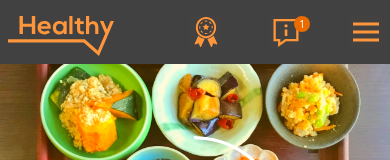
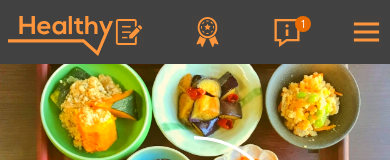
Before and after one commit to simpledark-dev/arent-health-web-app, a Next.js app: page / in a window 390 px wide. Shown: the top 160 px of the page. Built offline with nearby package versions, Linux system fonts and the light colour scheme.

Commit message:
Fix missing record menu on mobile view

```diff
--- a/components/shared/Navbar.tsx
+++ b/components/shared/Navbar.tsx
@@ -32,10 +32,11 @@ const Navbar = () => {
           <ul className="flex gap-12">
             {/* My Record */}
             <Link href={PATHS.record}>
-              <li className="hidden md:flex gap-2 items-center">
+              <li className="flex gap-2 items-center">
                 <Image height={32} src={Icons.iconMemo} alt="icon-memo" />
                 <span
-                  className={`${
+                  className={`hidden sm:block
+                  ${
                     router.pathname === PATHS.record ? "text-primary-400" : ""
                   }`}
                 >
```
